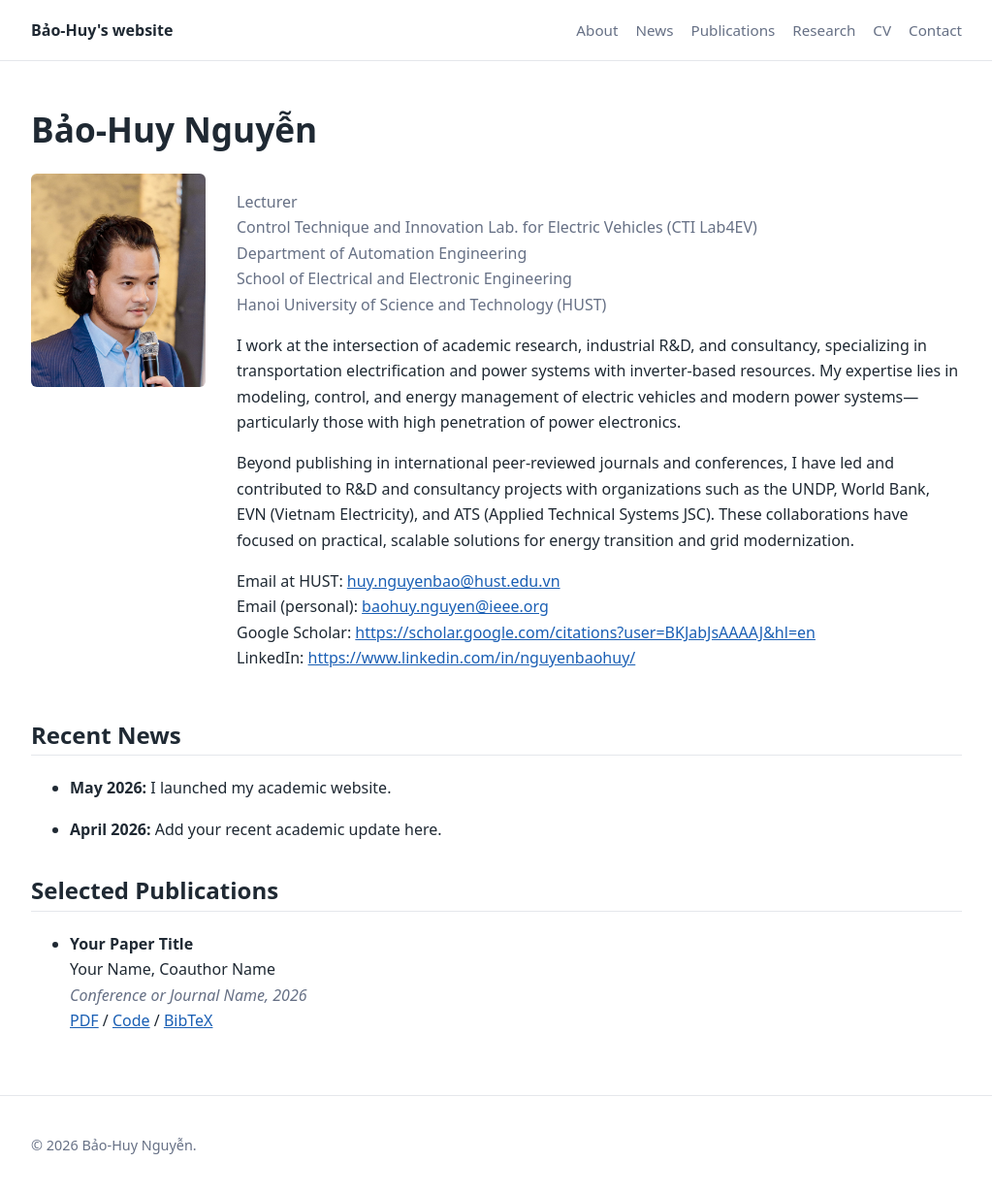
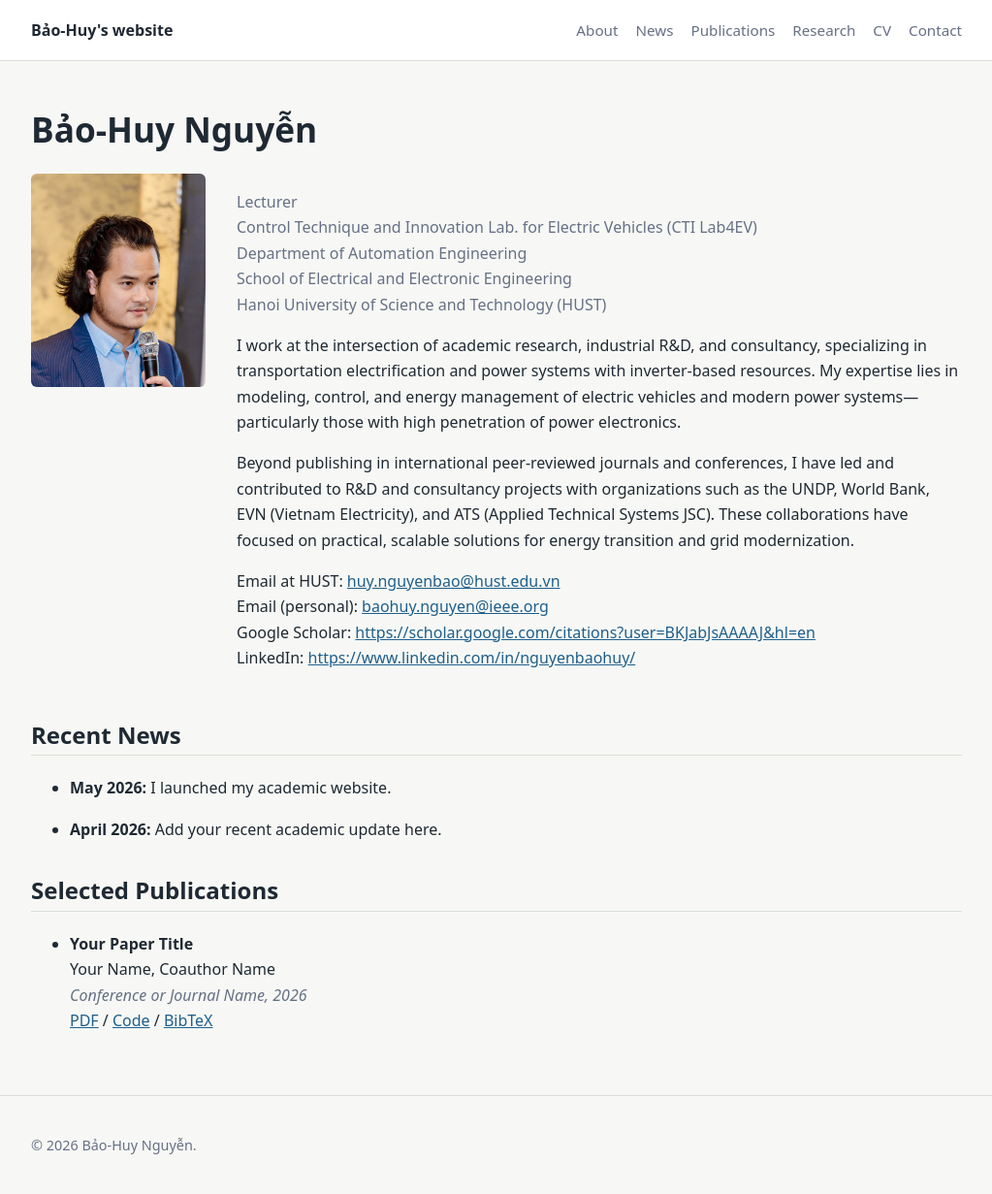
Before and after one commit to baohuynguyen/baohuynguyen.github.io, a Jekyll site: the page built from index.md, in a window 1280 px wide. Shown: the whole page at 97% size, without its empty margins (128-1151 px from the left). Built offline with Jekyll 4.4.1, drawn with Linux system fonts in a browser that asks for light colours.

Commit message:
Update style.css

```diff
--- a/assets/css/style.css
+++ b/assets/css/style.css
@@ -1,10 +1,17 @@
 :root {
-  --text: #1f2933;
+  /*--text: #1f2933;
   --muted: #667085;
   --link: #1a5fb4;
   --border: #e5e7eb;
   --background: #ffffff;
-  --surface: #f8fafc;
+  --surface: #f8fafc;*/
+
+  --background: #f7f8f5;
+  --surface: #ffffff;
+  --text: #1f2933;
+  --muted: #667085;
+  --link: #1f5f8b;
+  --border: #d9ded7;
 }
 
 * {
```
